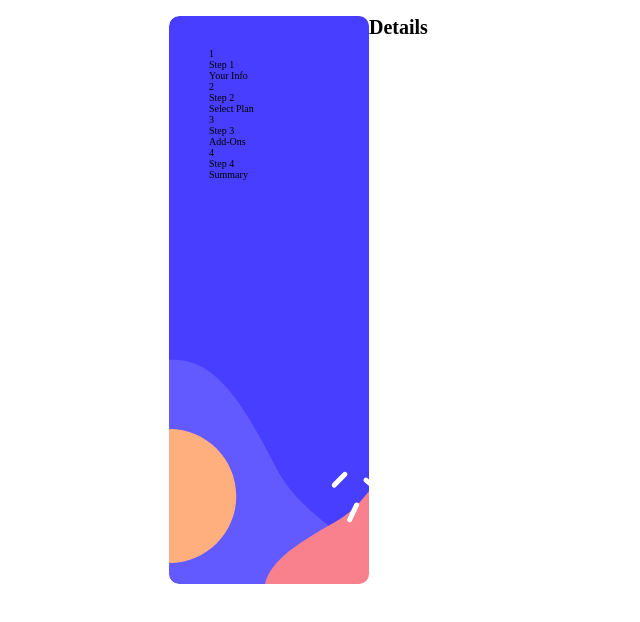
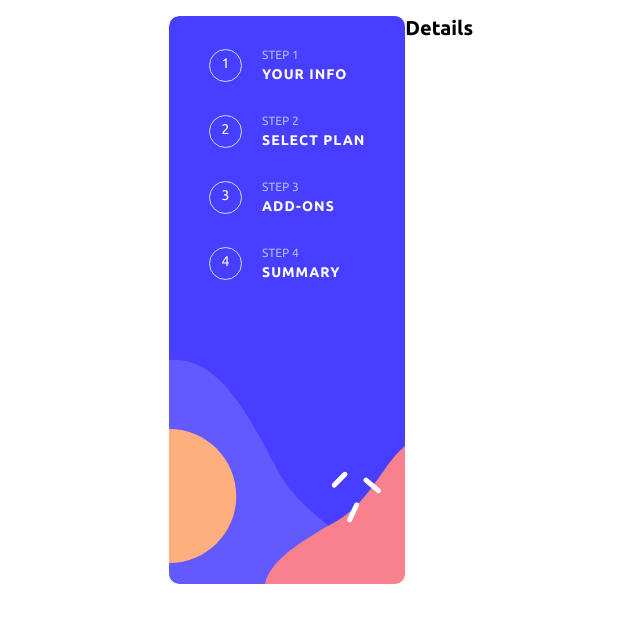
Before and after one commit to Memeena/multi-step-form-app, a React (Vite) app: page / in a window 1280 px wide. Shown: the top 622 px of the page, without its empty margins (97-737 px from the left). Built offline with nearby package versions, Linux system fonts and the light colour scheme.

Commit message:
sidebar design complete

```diff
--- a/src/Components/SideBar/SideBar.module.css
+++ b/src/Components/SideBar/SideBar.module.css
@@ -3,9 +3,13 @@
   background-repeat: no-repeat;
   background-size: cover;
   border-radius: 1rem;
-  padding: 3.2rem 4rem;
+  padding: 3.2rem 4rem 8rem;
   list-style: none;
-  /* display: flex; */
+  display: flex;
+  flex-direction: column;
+  gap: 3.2rem;
   height: 56.8rem;
-  width: 20rem;
+  /* justify-content: center; */
+  /* align-items: center; */
+  /* width: 0%; */
 }
--- a/src/Components/SideBar/StepItem.jsx
+++ b/src/Components/SideBar/StepItem.jsx
@@ -2,11 +2,11 @@ import styles from "./StepItem.module.css";
 
 export default function StepItem({ stepNo, stepName }) {
   return (
-    <li>
+    <li className={styles.stepItem}>
       <div className={styles.stepNumber}>{stepNo}</div>
       <div className={styles.stepDetails}>
-        <p>Step {stepNo}</p>
-        <p>{stepName}</p>
+        <p className={styles.stepNo}>Step {stepNo}</p>
+        <p className={styles.stepName}>{stepName}</p>
       </div>
     </li>
   );
--- a/src/Components/SideBar/StepItem.module.css
+++ b/src/Components/SideBar/StepItem.module.css
@@ -0,0 +1,36 @@
+.stepItem {
+  display: flex;
+  align-items: center;
+  gap: 2rem;
+}
+
+.stepNumber {
+  padding: 0.5rem 1rem;
+  border-radius: 50%;
+  /* background-color: var(--color-light-blue); */
+  border: 1px solid var(--color-light-blue);
+  font-size: 1.4rem;
+  color: var(--color-white);
+  height: 3.3rem;
+  width: 3.3rem;
+  text-align: center;
+}
+
+.stepDetails {
+  display: flex;
+  flex-direction: column;
+  text-transform: uppercase;
+  gap: 0.5rem;
+}
+
+.stepNo {
+  font-size: 1.2rem;
+  color: var(--color-pastel-blue);
+}
+
+.stepName {
+  font-size: 1.4rem;
+  font-weight: bold;
+  color: var(--color-white);
+  letter-spacing: 1px;
+}
--- a/src/index.css
+++ b/src/index.css
@@ -1,3 +1,5 @@
+@import url("https://fonts.googleapis.com/css2?family=Ubuntu:ital,wght@0,400;0,500;0,700;&display=swap");
+
 * {
   padding: 0;
   margin: 0;
@@ -6,8 +8,26 @@
 
 html {
   font-size: 62.5%;
+  font-family: "Ubuntu", sans-serif;
 }
 
+:root {
+  --color-marine-blue: hsl(213, 96%, 18%);
+  --color-purplish-blue: hsl(243, 100%, 62%);
+  --color-pastel-blue: hsl(228, 100%, 84%);
+  --color-light-blue: hsl(206, 94%, 87%);
+  --color-strawberry-red: hsl(354, 84%, 57%);
+
+  --color-cool-gray: hsl(231, 11%, 63%);
+  --color-light-gray: hsl(229, 24%, 87%);
+  --color-magnolia: hsl(217, 100%, 97%);
+  --color-alabaster: hsl(231, 100%, 99%);
+  --color-white: hsl(0, 0%, 100%);
+}
+
+p {
+  font-size: 1.6rem;
+}
 .app {
   margin: 0rem 25rem;
   display: flex;
```
